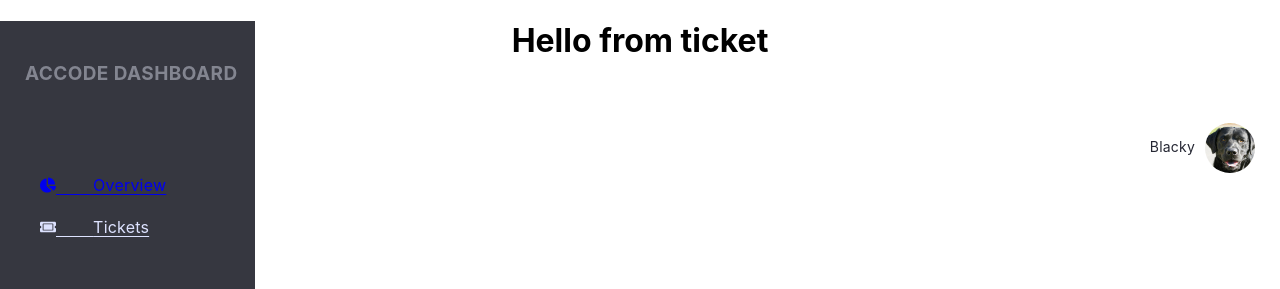
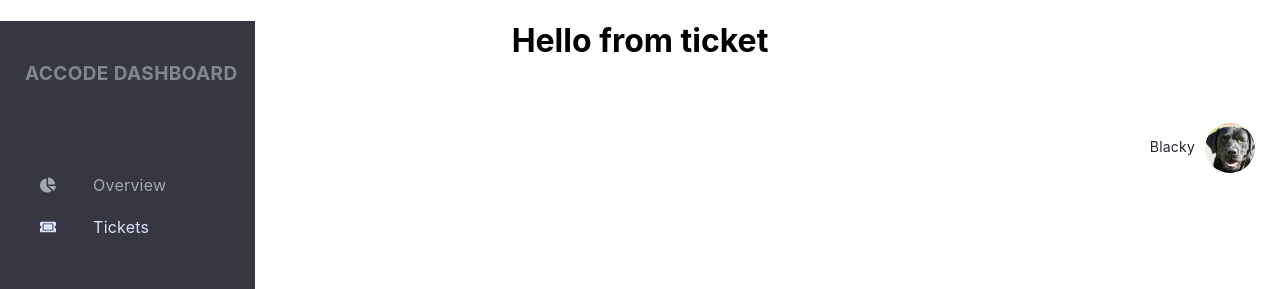
Before and after one commit to accodein/react-dashboard, a React (Create React App) app: page /tickets in a window 1280 px wide. Shown: the top 289 px of the page. Built offline with nearby package versions, Linux system fonts and the light colour scheme.

Commit message:
link styling done

```diff
--- a/src/contents/styles/sidebar.module.scss
+++ b/src/contents/styles/sidebar.module.scss
@@ -44,12 +44,20 @@
         span {
             vertical-align:5%
         }
+
+        a {
+            text-decoration: none;
+            color: #A4A6B3;
+
+            &:active,
+            &:hover,
+            &.MenuActive {
+                color: #DDE2FF;
+            }
+        }
     }
 }
 
-.MenuActive {
-    color: #DDE2FF;
-}
 
 .User {
     position: absolute;
```
